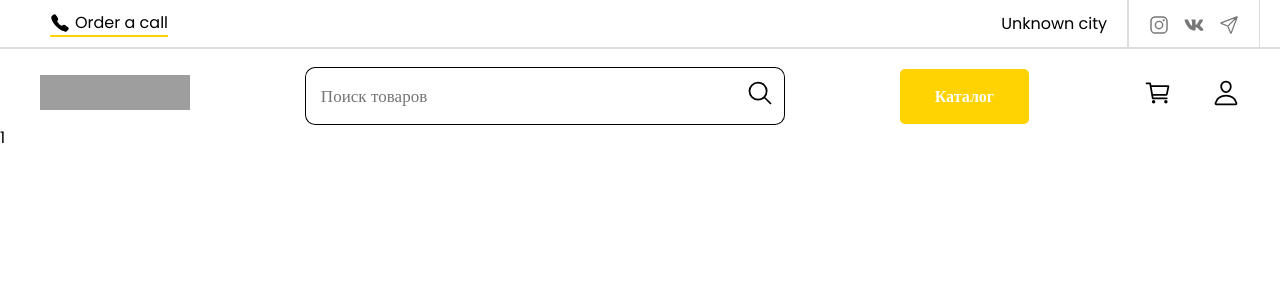
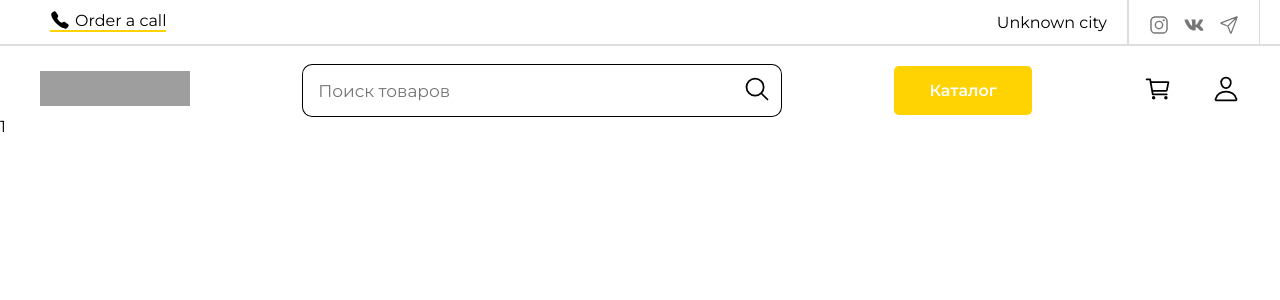
Before and after one commit to Chernenko1/eCommerce, a React (Vite) app: page / in a window 1280 px wide. Shown: the top 300 px of the page. Built offline with nearby package versions, Linux system fonts and the light colour scheme; grey boxes are pictures that could not be loaded.

Commit message:
upd: new Font

```diff
--- a/src/index.css
+++ b/src/index.css
@@ -1,5 +1,5 @@
 * {
-  font-family: 'Poppins';
+  font-family: 'Montserrat';
   font-weight: 400;
 }
 
```
